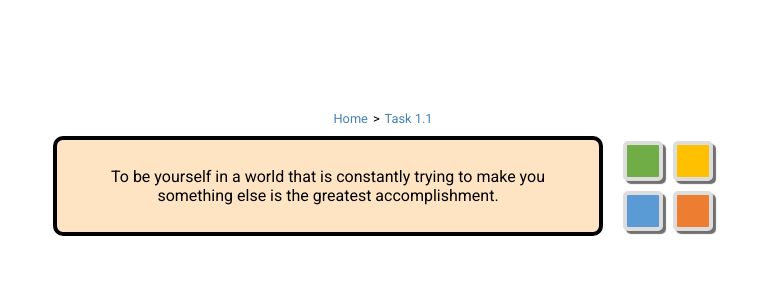
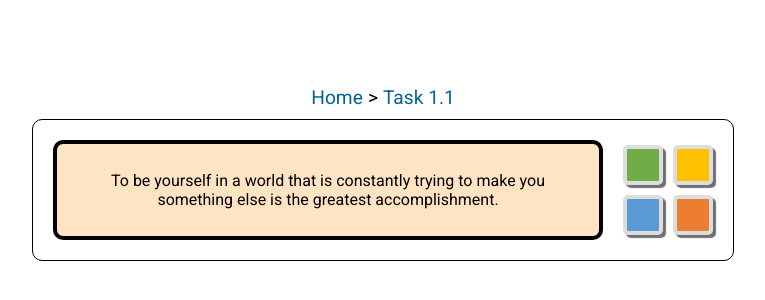
Before and after one commit to retrysamurai/cse391assign2, a plain HTML site: page task1_1.html in a window 1280 px wide. Shown: the part 232-532 px from the top of the page, without its empty margins (257-1022 px from the left). Drawn offline with Linux system fonts and the light colour scheme.

Commit message:
further tweaks

```diff
--- a/style.css
+++ b/style.css
@@ -21,15 +21,19 @@ body {
   justify-content: center;
   align-items: center;
   gap: 5px;
-  font-size: 0.8rem;
+  font-size: 1.2rem;
 }
 
 .home-links a {
   margin: 0;
   display: block;
-  color: steelblue;
+  color: rgb(5, 100, 150);
   text-decoration: none;
-  font-size: 0.8rem;
+  font-size: 1.2rem;
+}
+
+.home-links a:hover {
+  color: rgb(147, 195, 221);
 }
 
 .container {
@@ -76,8 +80,16 @@ body {
 }
 
 /* task 1.1 */
+.quote-content {
+  padding: 20px;
+  display: flex;
+  justify-content: center;
+  align-items: center;
+  border: 1px solid black;
+  border-radius: 10px;
+}
 
-.quoteContainer {
+.quote-container {
   margin: 0;
   margin-right: 20px;
   padding: 20px;
@@ -91,7 +103,7 @@ body {
   border-radius: 10px;
 }
 
-.quoteContainer p {
+.quote-container p {
   text-align: center;
 }
 
@@ -149,6 +161,7 @@ body {
   align-items: center;
   gap: 10px;
   border: 1px solid black;
+  border-radius: 10px;
   font-size: 1.2rem;
 }
 
@@ -164,9 +177,12 @@ body {
 /* task 2 */
 
 .series {
+  padding: 10px;
   width: 550px;
   display: flex;
   flex-direction: column;
+  border: 1px solid black;
+  border-radius: 10px;
 }
 
 .series .field {
@@ -205,8 +221,9 @@ body {
   border-radius: 20px;
 }
 
-.magic p {
+.magic p#magic-title {
   font-size: 4rem;
+  color: white;
 }
 
 .screen {
--- a/task1_1.html
+++ b/task1_1.html
@@ -14,7 +14,8 @@
       <a href="./task1_1.html">Task 1.1</a>
     </div>
     <div class="container">
-      <div class="quoteContainer">
+      <div class="quote-content">
+        <div class="quote-container">
           <p id="quote">Quote goes here!</p>
         </div>
         <div class="btn">
@@ -24,6 +25,7 @@
           <button id="btn4"></button>
         </div>
       </div>
+    </div>
     <script src="script1_1.js"></script>
   </body>
 </html>
```
Also changed, not shown: task3.html (+1 -1 lines). Lines whose indentation alone changed are shown as unchanged.
